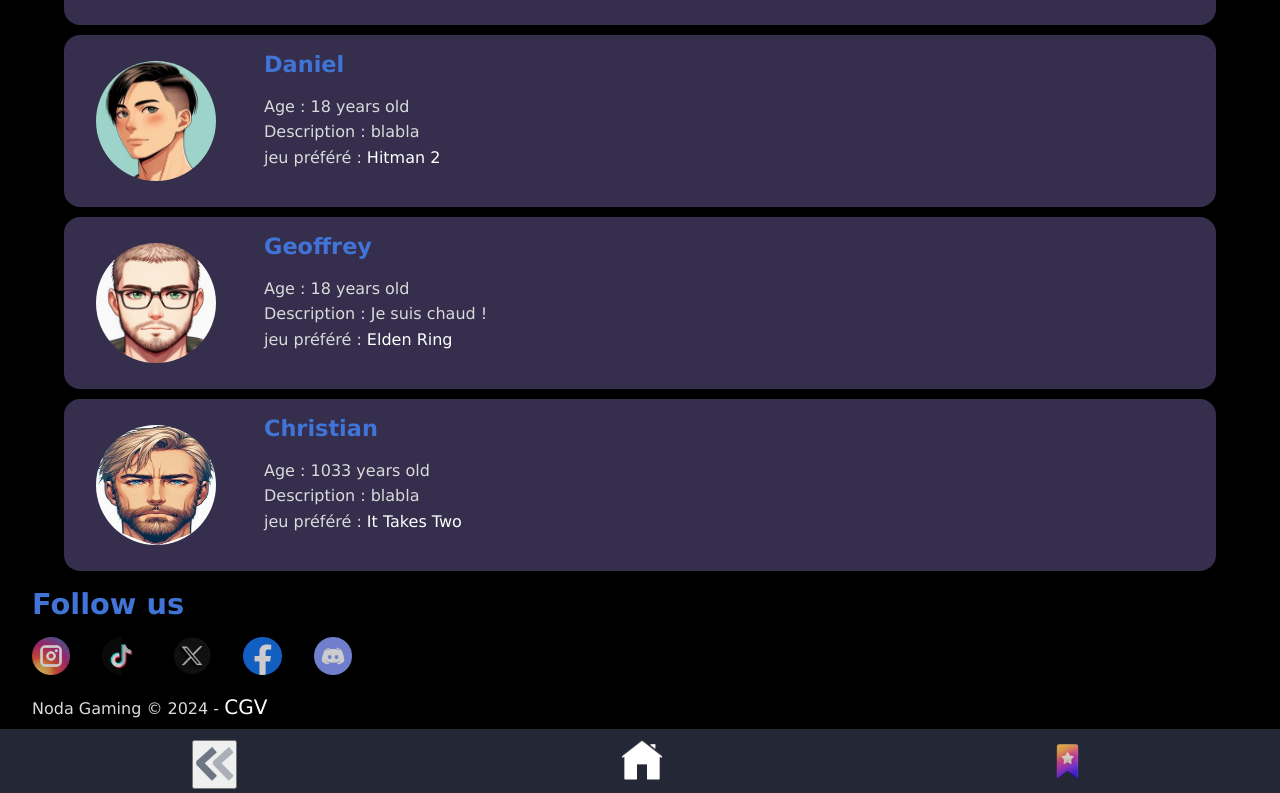
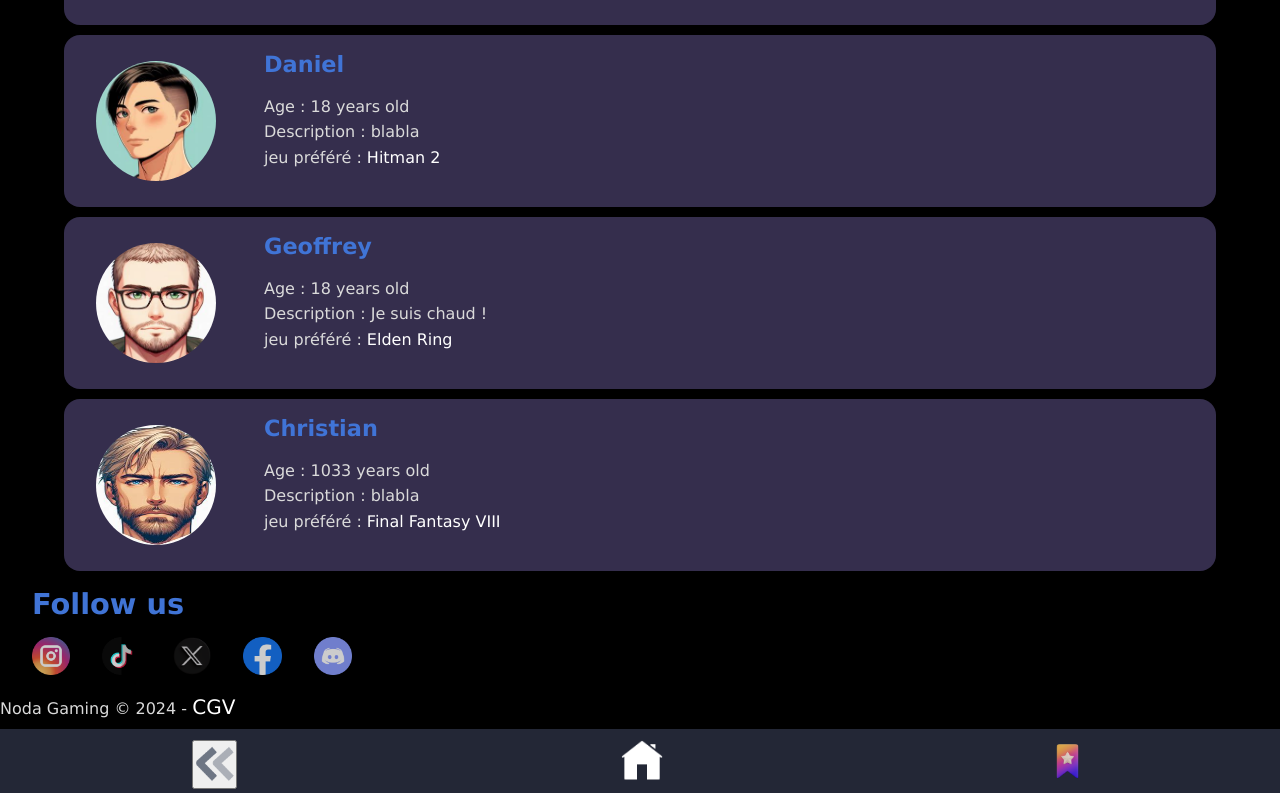
Before and after one commit to WildCodeSchool-2024-02/JS-RemoteFR-CodeOfWar-P2-Nodas, a React (Vite) app in the folder client/: page /about in a window 1280 px wide. Shown: the part 1019-1812 px from the top of the page. Built offline with nearby package versions, Linux system fonts and the light colour scheme.

Commit message:
just add a className to a P in about.jsx and about.css

```diff
--- a/client/src/data/teamData.js
+++ b/client/src/data/teamData.js
@@ -41,8 +41,8 @@ const team = [
     age: 1033,
     description: "blabla",
     avatar: "../src/assets/images/christian.jpg",
-    favoriteGame: "It Takes Two",
-    pageUrl: "http://localhost:3000/gamepage/455597",
+    favoriteGame: "Final Fantasy VIII",
+    pageUrl: "http://localhost:3000/gamepage/5115",
   },
 ];
 
--- a/client/src/pages/About.jsx
+++ b/client/src/pages/About.jsx
@@ -21,7 +21,7 @@ export default function About() {
         <img src={gamer} alt="img" className="gif" />
       </div>
       <h2 id="about2">Our story</h2>
-      <p>
+      <p className="textAbout">
         A team of gamers enthusiasts has created a games site. Together, they
         combined their skills to design and implement an exceptional user
         experience. Together, they are redefining video game discovery!
--- a/client/src/styles/about.css
+++ b/client/src/styles/about.css
@@ -35,7 +35,7 @@ body {
   justify-content: center;
 }
 
-p {
+.textAbout {
   margin: 0 2rem;
 }
 
```
